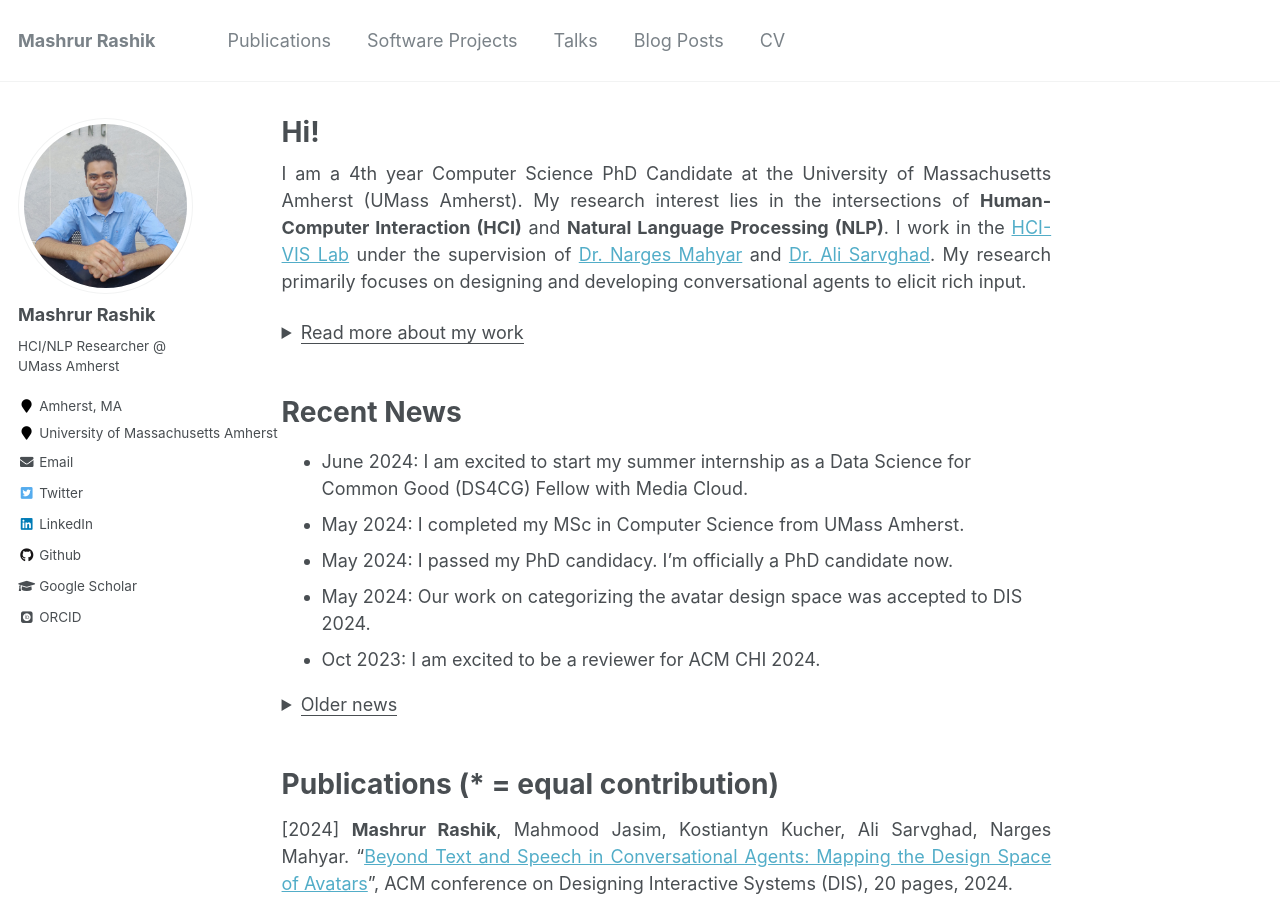
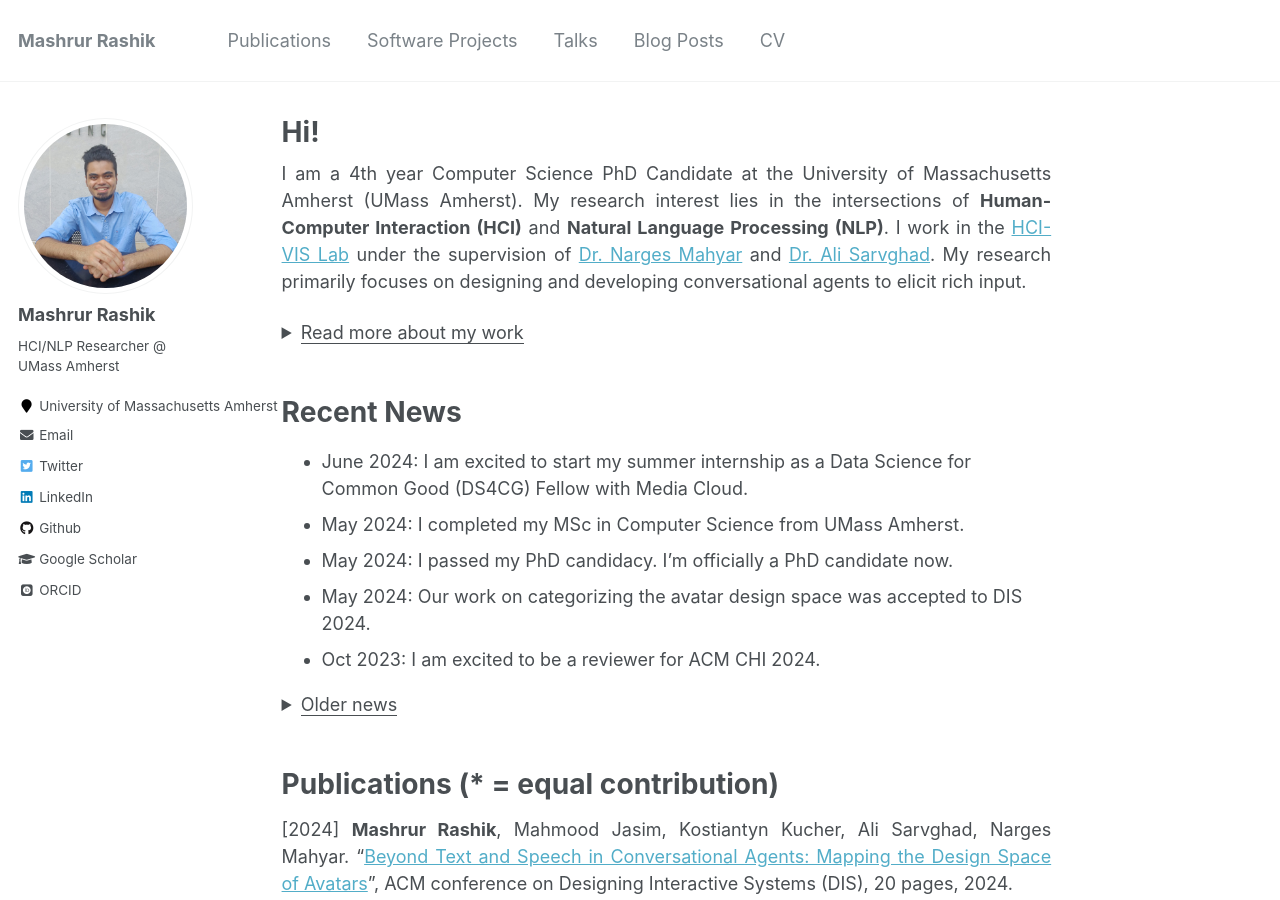
Before and after one commit to mashrur29/mashrur29.github.io, a Jekyll site: the page built from _pages/about.md, in a window 1280 px wide and 900 px high. Built offline with Jekyll 4.4.1, drawn with Linux system fonts in a browser that asks for light colours; some web fonts are replaced.

Commit message:
updated config

```diff
--- a/_config.yml
+++ b/_config.yml
@@ -83,7 +83,7 @@ author:
   name             : "Mashrur Rashik"
   avatar           : "Rashik_Mashrur.jpg"
   bio              : "HCI/NLP Researcher @ UMass Amherst"
-  location         : "Amherst, MA"
+  location         :
   employer         : "University of Massachusetts Amherst"
   pubmed           :
   googlescholar    : "https://scholar.google.com/citations?user=7JcNp48AAAAJ&hl=en"
```
